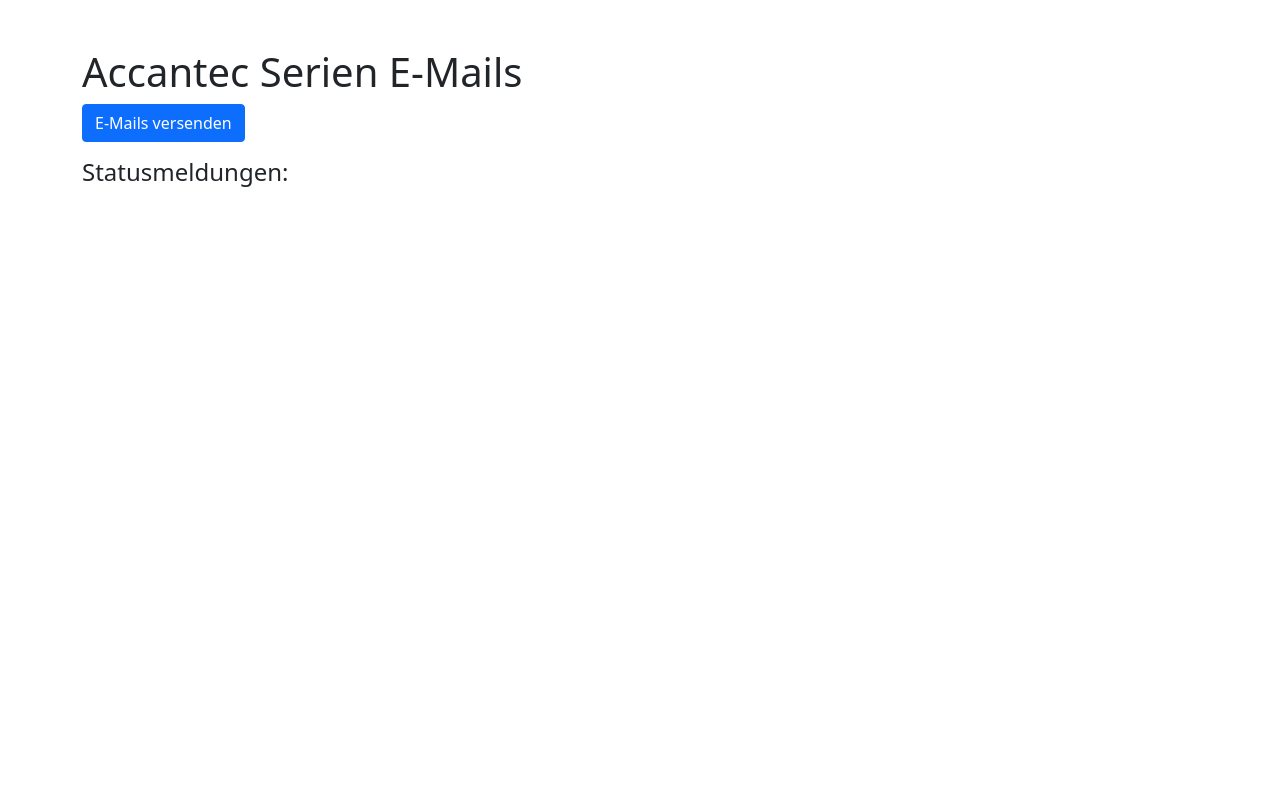
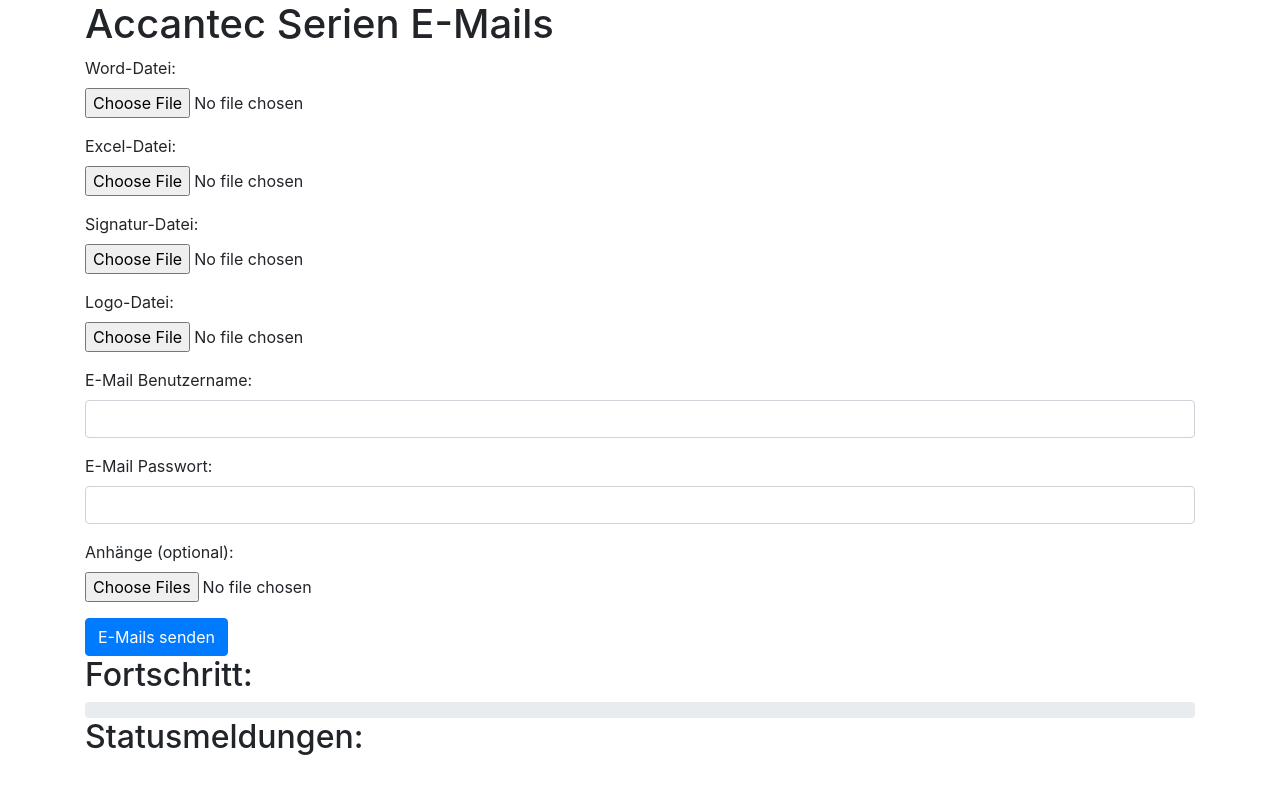
Before and after one commit to Damir-acc/AccantecSerienEmail, a Flask app: page / in a window 1280 px wide. Run offline with Flask 2, Linux system fonts and the light colour scheme; data that the repository does not hold is empty; some libraries are stand-ins or nearby versions.

Commit message:
Roll back to previous index.html for real

```diff
--- a/templates/index.html
+++ b/templates/index.html
@@ -1,87 +1,76 @@
 <!DOCTYPE html>
-<html lang="en">
+<html lang="de">
 <head>
     <meta charset="UTF-8">
     <meta name="viewport" content="width=device-width, initial-scale=1.0">
     <title>Accantec Serien E-Mails</title>
-    <link rel="stylesheet" href="https://cdnjs.cloudflare.com/ajax/libs/bootstrap/5.1.3/css/bootstrap.min.css">
+    <link rel="stylesheet" href="https://stackpath.bootstrapcdn.com/bootstrap/4.5.2/css/bootstrap.min.css">
+    <script src="https://code.jquery.com/jquery-3.5.1.min.js"></script>
 </head>
 <body>
-    <div class="container mt-5">
+    <div class="container">
         <h1>Accantec Serien E-Mails</h1>
-
-        <form id="uploadForm" enctype="multipart/form-data">
-            <!-- Deine Formularfelder -->
-            <button type="submit" class="btn btn-primary">E-Mails versenden</button>
+        <form method="post" enctype="multipart/form-data">
+            <div class="form-group">
+                <label for="word_file">Word-Datei:</label>
+                <input type="file" class="form-control-file" name="word_file" required>
+            </div>
+            <div class="form-group">
+                <label for="excel_file">Excel-Datei:</label>
+                <input type="file" class="form-control-file" name="excel_file" required>
+            </div>
+            <div class="form-group">
+                <label for="signature_file">Signatur-Datei:</label>
+                <input type="file" class="form-control-file" name="signature_file" required>
+            </div>
+            <div class="form-group">
+                <label for="logo_file">Logo-Datei:</label>
+                <input type="file" class="form-control-file" name="logo_file" required>
+            </div>
+            <div class="form-group">
+                <label for="email_user">E-Mail Benutzername:</label>
+                <input type="email" class="form-control" name="email_user" required>
+            </div>
+            <div class="form-group">
+                <label for="email_pass">E-Mail Passwort:</label>
+                <input type="password" class="form-control" name="email_pass" required>
+            </div>
+            <div class="form-group">
+                <label for="attachments">Anhänge (optional):</label>
+                <input type="file" class="form-control-file" name="attachments" multiple>
+            </div>
+            <button type="submit" class="btn btn-primary">E-Mails senden</button>
         </form>
 
-        <div id="progressSection" class="mt-3" style="display: none;">
-            <h4>Fortschritt:</h4>
-            <div class="progress">
-                <div id="progressBar" class="progress-bar progress-bar-striped progress-bar-animated" role="progressbar" style="width: 0%;" aria-valuenow="0" aria-valuemin="0" aria-valuemax="100">0%</div>
-            </div>
+        <h2>Fortschritt:</h2>
+        <div class="progress">
+            <div class="progress-bar" id="progressBar" role="progressbar" style="width: 0%;" aria-valuenow="0" aria-valuemin="0" aria-valuemax="100">0%</div>
         </div>
 
-        <div id="statusMessages" class="mt-3">
-            <h4>Statusmeldungen:</h4>
-            <ul id="statusList"></ul>
-        </div>
+        <h2>Statusmeldungen:</h2>
+        <ul id="statusMessages" class="list-group"></ul>
     </div>
 
     <script>
-        document.getElementById('uploadForm').addEventListener('submit', function(e) {
-            e.preventDefault();
-            var formData = new FormData(this);
-
-            // Zeige den Fortschrittsbalken
-            document.getElementById('progressSection').style.display = 'block';
-
-            // AJAX-Request zum Hochladen der Dateien und Start des E-Mail-Versands
-            fetch('/upload', {
-                method: 'POST',
-                body: formData
-            }).then(response => response.text()).then(data => {
-                console.log(data);
-            }).catch(error => {
-                console.error('Fehler:', error);
+        function fetchStatusMessages() {
+            $.get('/api/status', function(data) {
+                $('#statusMessages').empty();
+                data.forEach(function(message) {
+                    $('#statusMessages').append(`<li class="list-group-item">${message}</li>`);
+                });
             });
-
-            // Fortschrittsbalken und Statusmeldungen aktualisieren
-            updateProgress();
-            updateStatus();
-        });
-
-        function updateProgress() {
-            // Aktualisiere die Progressbar alle 500ms
-            setInterval(function() {
-                fetch('/api/progress')
-                    .then(response => response.json())
-                    .then(data => {
-                        const progressBar = document.getElementById('progressBar');
-                        progressBar.style.width = data.progress + '%';
-                        progressBar.setAttribute('aria-valuenow', data.progress);
-                        progressBar.innerText = data.progress + '%';
-                    })
-                    .catch(error => console.error('Fehler beim Abrufen des Fortschritts:', error));
-            }, 500);  // 500ms Intervall für schnellere Updates
         }
 
-        function updateStatus() {
-            setInterval(function() {
-                fetch('/api/status')
-                    .then(response => response.json())
-                    .then(data => {
-                        const statusList = document.getElementById('statusList');
-                        statusList.innerHTML = '';  // Leere die Liste und füge neue Statusmeldungen hinzu
-                        data.forEach(message => {
-                            const li = document.createElement('li');
-                            li.innerText = message;
-                            statusList.appendChild(li);
-                        });
-                    })
-                    .catch(error => console.error('Fehler beim Abrufen der Statusmeldungen:', error));
-            }, 1000);  // 1000ms Intervall für Status-Updates
+        function fetchProgress() {
+            $.get('/api/progress', function(data) {
+                var progress = data.progress;
+                $('#progressBar').css('width', progress + '%').attr('aria-valuenow', progress).text(progress + '%');
+            });
         }
+
+        // Statusmeldungen und Fortschritt alle paar Sekunden aktualisieren
+        setInterval(fetchStatusMessages, 500);
+        setInterval(fetchProgress, 500);
     </script>
 </body>
 </html>
```
